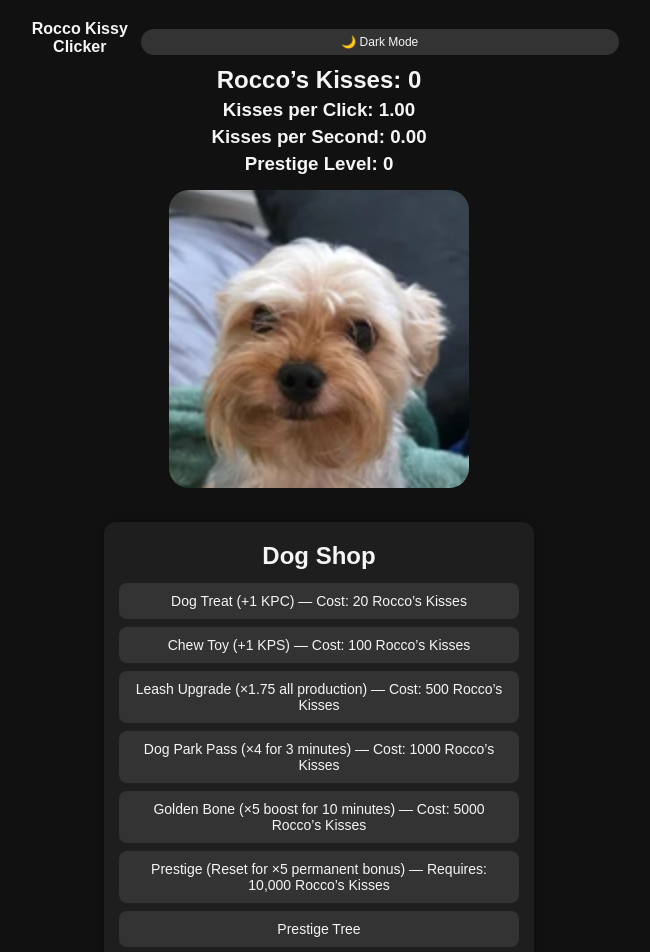
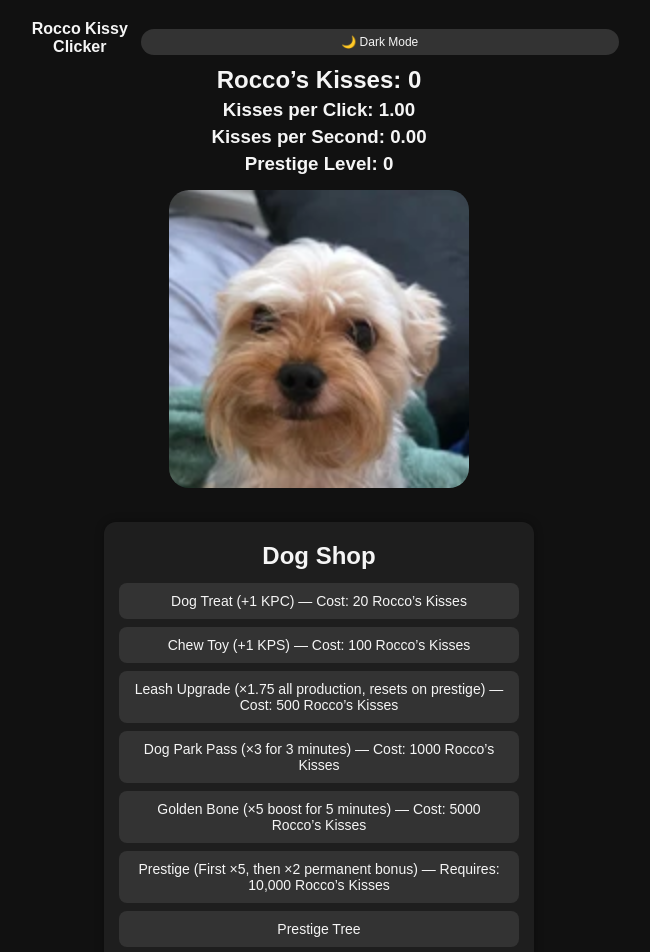
Before and after one commit to RoccoLegit/Rocco-Kissy-Clicker, a plain HTML site: page index.html in a window 1280 px wide. Shown: the top 952 px of the page, without its empty margins (321-971 px from the left). Drawn offline with Linux system fonts and the light colour scheme.

Commit message:
Update index.html

```diff
--- a/index.html
+++ b/index.html
@@ -370,19 +370,19 @@
         </button>
 
         <button id="buyLeash">
-            Leash Upgrade (×1.75 all production) — Cost: <span id="leashCost">500</span> Rocco’s Kisses
+            Leash Upgrade (×1.75 all production, resets on prestige) — Cost: <span id="leashCost">500</span> Rocco’s Kisses
         </button>
 
         <button id="buyParkPass">
-            Dog Park Pass (×4 for 3 minutes) — Cost: <span id="parkCost">1000</span> Rocco’s Kisses
+            Dog Park Pass (×3 for 3 minutes) — Cost: <span id="parkCost">1000</span> Rocco’s Kisses
         </button>
 
         <button id="buyGoldenBone">
-            Golden Bone (×5 boost for 10 minutes) — Cost: <span id="boneCost">5000</span> Rocco’s Kisses
+            Golden Bone (×5 boost for 5 minutes) — Cost: <span id="boneCost">5000</span> Rocco’s Kisses
         </button>
 
         <button id="prestigeBtn">
-            Prestige (Reset for ×5 permanent bonus) — Requires: 10,000 Rocco’s Kisses
+            Prestige (First ×5, then ×2 permanent bonus) — Requires: 10,000 Rocco’s Kisses
         </button>
 
         <button id="prestigeTreeBtn">Prestige Tree</button>
@@ -470,7 +470,7 @@
             { id: "parkRegular", name: "Park Regular", desc: "Use Dog Park Pass 5 times", unlocked: false },
             { id: "goldenPup", name: "Golden Pup", desc: "Buy 1 Golden Bone", unlocked: false },
             { id: "prestigePup", name: "Prestige Pup", desc: "Prestige once", unlocked: false },
-            { id: "millionaire", name: "Rocco’s Favorite Human", desc: "Earn 1,000,000 Rocco’s Kisses", unlocked: false },
+            { id: "millionaire", name: "Rocco’s Favorite Human", desc: "Earn 1,000,000,000,000 Rocco’s Kisses", unlocked: false },
             { id: "dogTycoon", name: "Dog Tycoon", desc: "Own 10 Golden Bones", unlocked: false }
         ];
 
@@ -501,17 +501,20 @@
             goldenBoneExtraMinutes = 0;
             parkExtraMinutes = 0;
 
-            if (prestigeUpgrades.P1) clickMult *= 1.05;
-            if (prestigeUpgrades.P2) autoMult *= 1.05;
-            if (prestigeUpgrades.P3) buffDurationMult *= 1.05;
+            // Tier 1
+            if (prestigeUpgrades.P1) clickMult *= 1.5;          // ×1.5 KPC
+            if (prestigeUpgrades.P2) autoMult *= 1.5;           // ×1.5 KPS
+            if (prestigeUpgrades.P3) buffDurationMult *= 1.5;   // ×1.5 Golden Bone duration
 
-            if (prestigeUpgrades.P4) clickMult *= 1.10;
-            if (prestigeUpgrades.P5) autoMult *= 1.10;
-            if (prestigeUpgrades.P6) offlineMult *= 1.10;
+            // Tier 2
+            if (prestigeUpgrades.P4) clickMult *= 3;            // ×3 KPC
+            if (prestigeUpgrades.P5) autoMult *= 3;             // ×3 KPS
+            if (prestigeUpgrades.P6) offlineMult *= 3;          // ×3 offline earnings
 
-            if (prestigeUpgrades.P7) goldenBoneExtraMinutes += 2;
-            if (prestigeUpgrades.P8) parkExtraMinutes += 1;
-            if (prestigeUpgrades.P9) globalMultBonus *= 1.10;
+            // Tier 3
+            if (prestigeUpgrades.P7) goldenBoneExtraMinutes += 3; // +3 minutes Golden Bone
+            if (prestigeUpgrades.P8) parkExtraMinutes += 2;       // +2 minutes Dog Park
+            if (prestigeUpgrades.P9) globalMultBonus *= 4;        // ×4 global multiplier
         }
 
         function renderAchievements() {
@@ -533,13 +536,19 @@
             }
         }
 
+        function getPrestigeMultiplier() {
+            if (prestige <= 0) return 1;
+            // Prestige 1: ×5, each additional prestige: ×2
+            return 5 * Math.pow(2, prestige - 1);
+        }
+
         function getGlobalProductionMultiplier() {
             let mult = 1;
 
-            // Prestige: ×5 per prestige
-            mult *= Math.pow(5, prestige);
+            // Prestige permanent multiplier
+            mult *= getPrestigeMultiplier();
 
-            // Leash: ×1.75 per upgrade
+            // Leash: ×1.75 per upgrade (resets on prestige)
             mult *= Math.pow(1.75, leashBonus);
 
             // Global prestige tree bonus
@@ -554,8 +563,8 @@
                 }
             }
 
-            // Dog Park Pass: ×4 while active
-            if (parkActive) mult *= 4;
+            // Dog Park Pass: ×3 while active
+            if (parkActive) mult *= 3;
 
             return mult;
         }
@@ -563,7 +572,7 @@
         function updateBuffVisuals() {
             // Golden Bone
             if (goldenBoneBuffActive && Date.now() < goldenBoneBuffEndTime) {
-                const baseDuration = 10 * 60 * 1000;
+                const baseDuration = 5 * 60 * 1000; // 5 minutes base
                 const totalDuration = baseDuration * buffDurationMult + goldenBoneExtraMinutes * 60 * 1000;
                 const remaining = goldenBoneBuffEndTime - Date.now();
                 const fraction = Math.max(0, Math.min(1, remaining / totalDuration));
@@ -650,7 +659,7 @@
             clickImg.classList.add("clicked");
             setTimeout(() => clickImg.classList.remove("clicked"), 150);
 
-            if (totalPointsEarned >= 1000000) unlockAchievement("millionaire");
+            if (totalPointsEarned >= 1000000000000) unlockAchievement("millionaire");
 
             updateUI();
         });
@@ -709,7 +718,7 @@
                 goldenBones++;
                 boneCost += 300;
 
-                const baseDuration = 10 * 60 * 1000;
+                const baseDuration = 5 * 60 * 1000; // 5 minutes base
                 const durationMs = baseDuration * buffDurationMult + goldenBoneExtraMinutes * 60 * 1000;
                 goldenBoneBuffActive = true;
                 goldenBoneBuffEndTime = Date.now() + durationMs;
@@ -750,7 +759,7 @@
 
                 unlockAchievement("prestigePup");
                 recalcPrestigeEffects();
-                alert("Prestige gained! ×5 permanent bonus and +1 Prestige Point.");
+                alert("Prestige gained! First prestige gives ×5, later prestiges give ×2 permanent bonus. You also gained 1 Prestige Point.");
                 updateUI();
             } else {
                 alert("You need 10,000 Rocco’s Kisses to prestige.");
@@ -766,7 +775,7 @@
             const gain = autoClickers * autoMult * globalMult;
             points += gain;
             totalPointsEarned += gain;
-            if (totalPointsEarned >= 1000000) unlockAchievement("millionaire");
+            if (totalPointsEarned >= 1000000000000) unlockAchievement("millionaire");
 
             updateUI();
         }, 1000);
@@ -915,27 +924,27 @@
                     name: "Tier 1 (Prestige 1+)",
                     unlocked: tier1Unlocked,
                     upgrades: [
-                        { id: "P1", label: "+5% Kisses per Click", cost: 1 },
-                        { id: "P2", label: "+5% Kisses per Second", cost: 1 },
-                        { id: "P3", label: "+5% Golden Bone Duration", cost: 1 }
+                        { id: "P1", label: "×1.5 Kisses per Click", cost: 1 },
+                        { id: "P2", label: "×1.5 Kisses per Second", cost: 1 },
+                        { id: "P3", label: "×1.5 Golden Bone Duration", cost: 1 }
                     ]
                 },
                 {
                     name: "Tier 2 (Prestige 3+, Tier 1 complete)",
                     unlocked: tier2Unlocked,
                     upgrades: [
-                        { id: "P4", label: "+10% Kisses per Click", cost: 2 },
-                        { id: "P5", label: "+10% Kisses per Second", cost: 2 },
-                        { id: "P6", label: "+10% Offline Earnings", cost: 2 }
+                        { id: "P4", label: "×3 Kisses per Click", cost: 2 },
+                        { id: "P5", label: "×3 Kisses per Second", cost: 2 },
+                        { id: "P6", label: "×3 Offline Earnings", cost: 2 }
                     ]
                 },
                 {
                     name: "Tier 3 (Prestige 5+, Tier 2 complete)",
                     unlocked: tier3Unlocked,
                     upgrades: [
-                        { id: "P7", label: "Golden Bone +2 minutes", cost: 3 },
-                        { id: "P8", label: "Dog Park Pass +1 minute", cost: 3 },
-                        { id: "P9", label: "+10% Global Multiplier", cost: 3 }
+                        { id: "P7", label: "+3 minutes Golden Bone", cost: 3 },
+                        { id: "P8", label: "+2 minutes Dog Park Pass", cost: 3 },
+                        { id: "P9", label: "×4 Global Multiplier", cost: 3 }
                     ]
                 }
             ];
```
